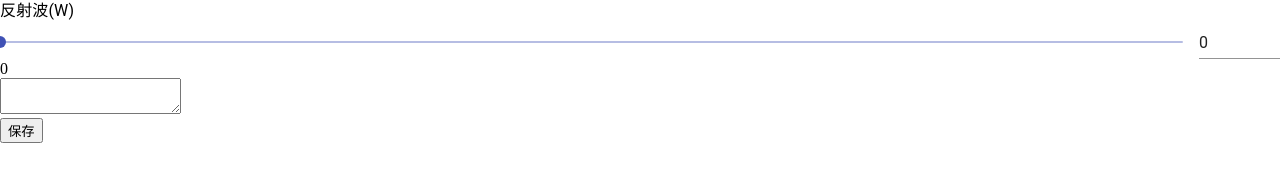
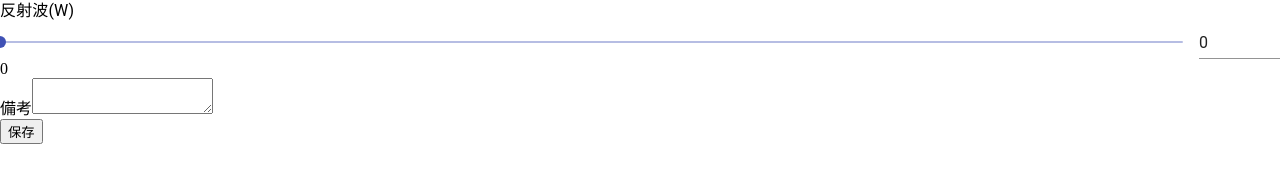
Before and after one commit to cti1650/vswr, a Next.js app: page / in a window 1280 px wide. Shown: the part 385-554 px from the top of the page. Built offline with nearby package versions, Linux system fonts and the light colour scheme.

Commit message:
💄 画像の変更とラベルの追加

```diff
--- a/pages/index.js
+++ b/pages/index.js
@@ -42,7 +42,7 @@ export default function IndexPage() {
   return (
     <div className='continer'>
       <Head>
-        <link rel='apple-touch-icon' href='VS.png' />
+        <link rel='apple-touch-icon' href='VSWR.png' />
         <meta name='apple-mobile-web-app-capable' content='yes' />
         <meta name='apple-mobile-web-app-status-bar-style' content='default' />
         <meta name='apple-mobile-web-app-title' content='VSWR' />
@@ -52,7 +52,7 @@ export default function IndexPage() {
           name='viewport'
           content='width=device-width, initial-scale=1.0, minimum-scale=1.0, maximum-scale=1.0'
         />
-        <link rel='icon' href='/VS.png' />
+        <link rel='icon' href='/VSWR.png' />
       </Head>
       <div className='py-4 bg-gray-300 shadow-md text-gray-800 text-4xl text-center font-bold'>
         <div>VSWR</div>
@@ -93,9 +93,10 @@ export default function IndexPage() {
         >
           {anser}
         </div>
-        <div className='w-full h-16'>
+        <div className='w-full h-auto'>
+          <label>備考</label>
           <textarea
-            className='w-full h-full p-1 shadow-inner rounded-lg'
+            className='w-full h-16 p-1 shadow-inner rounded-lg'
             ref={descEl}
           ></textarea>
         </div>
```
Also changed, not shown: public/VSWR.png (added).
